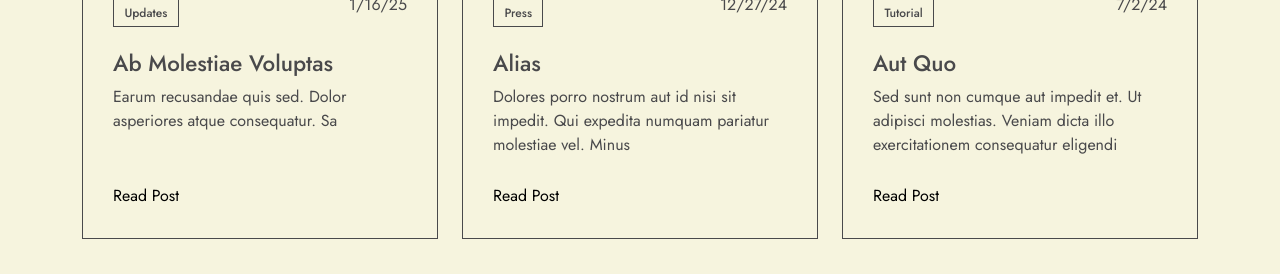
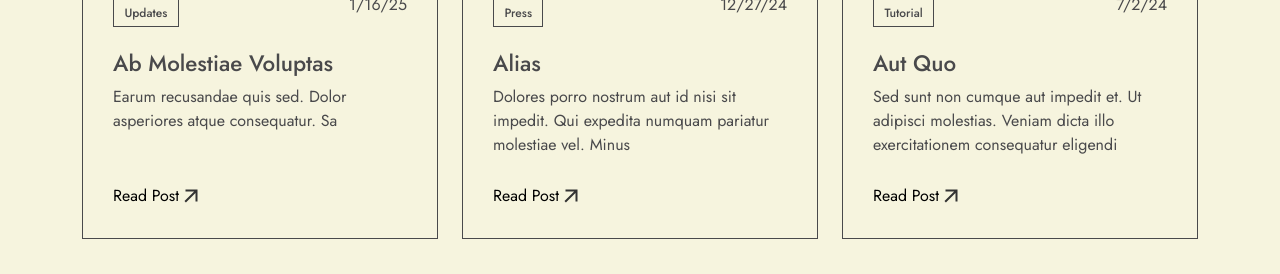
Before and after one commit to GeorgiosDrivas/shutter-shop, a React (Vite) app: page /blog in a window 1280 px wide. Shown: the part 723-997 px from the top of the page. Built offline with nearby package versions, Linux system fonts and the light colour scheme; a web font is replaced by a local one.

Commit message:
Blog page CSS refactor

```diff
--- a/src/components/blog/blogPost.tsx
+++ b/src/components/blog/blogPost.tsx
@@ -28,7 +28,10 @@ export default function BlogPost({
             <h2>{title}</h2>
             <p className="content-paragraph">{content}</p>
           </div>
-          <button className="p-0 mt-4">Read Post</button>
+          <div className="d-flex justify-content-start align-items-center mt-4">
+            <button className="p-0">Read Post</button>
+            <img src="/assets/arrowSvg.svg" alt="" />
+          </div>
         </div>
       </div>
     </>
```
Also changed, not shown: public/assets/arrowSvg.svg (added).
